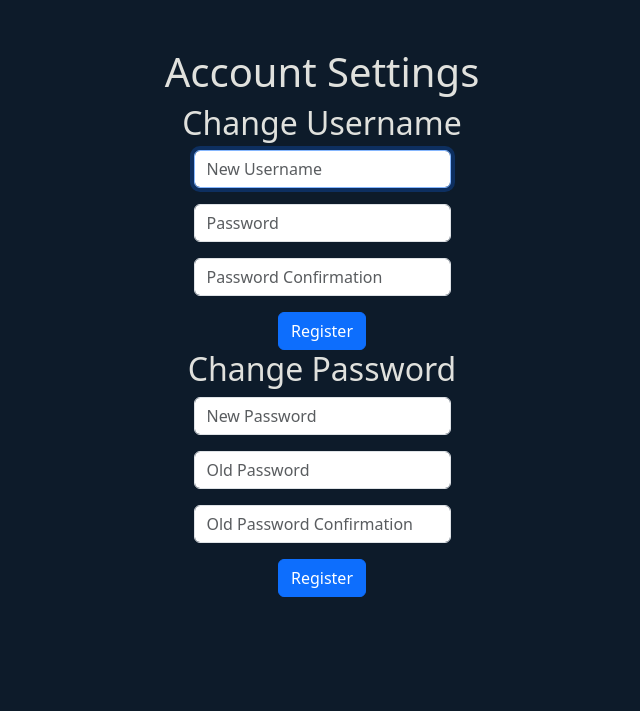
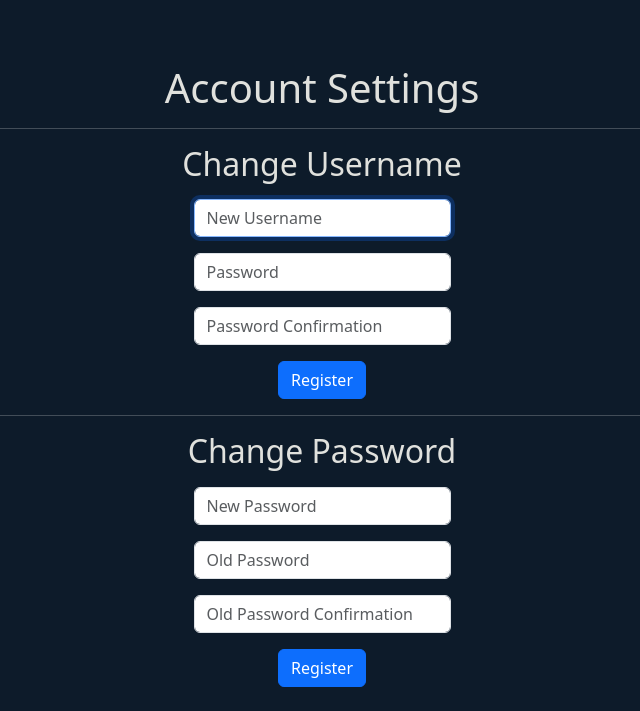
Before and after one commit to hudmhelmi/planguin, a Flask app: page /change_user in a window 1280 px wide. Shown: the part 72-783 px from the top of the page, without its empty margins (318-958 px from the left). Run offline with Flask 3, Linux system fonts and the light colour scheme; some libraries are stand-ins or nearby versions.

Commit message:
Sun, Aug 6, 2023, 4:45 AM +00:00

```diff
--- a/templates/change.html
+++ b/templates/change.html
@@ -1,9 +1,11 @@
 {% extends "layout.html" %}
 {% block main %}
 
-<h1>Account Settings</h1>
+<h1 class="my-3">Account Settings</h1>
 
-<h2>Change Username</h2>
+<hr>
+
+<h2 class="my-3">Change Username</h2>
 <form action="/change_user" method="post">
     <div class="mb-3">
         <input autocomplete="off" autofocus class="form-control mx-auto w-auto" name="username" placeholder="New Username">
@@ -17,7 +19,9 @@
     <button type="submit" class="btn btn-primary">Register</button>
 </form>
 
-<h2>Change Password</h2>
+<hr>
+
+<h2 class="my-3">Change Password</h2>
 <form action="/change_pass" method="post">
     <div class="mb-3">
         <input autocomplete="off" autofocus class="form-control mx-auto w-auto" name="new_pass" placeholder="New Password">
```
Also changed, not shown: 1 other file.
